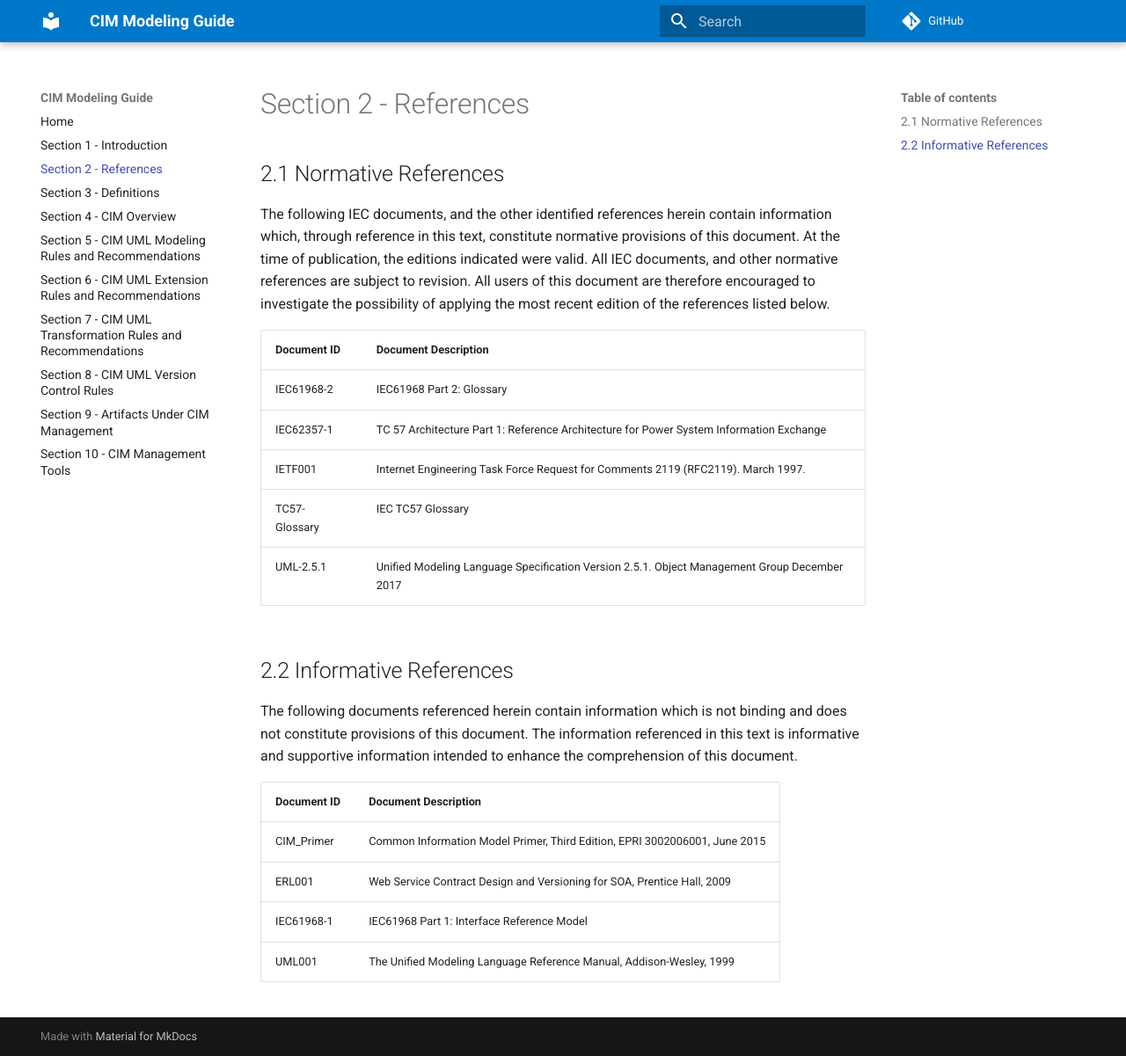
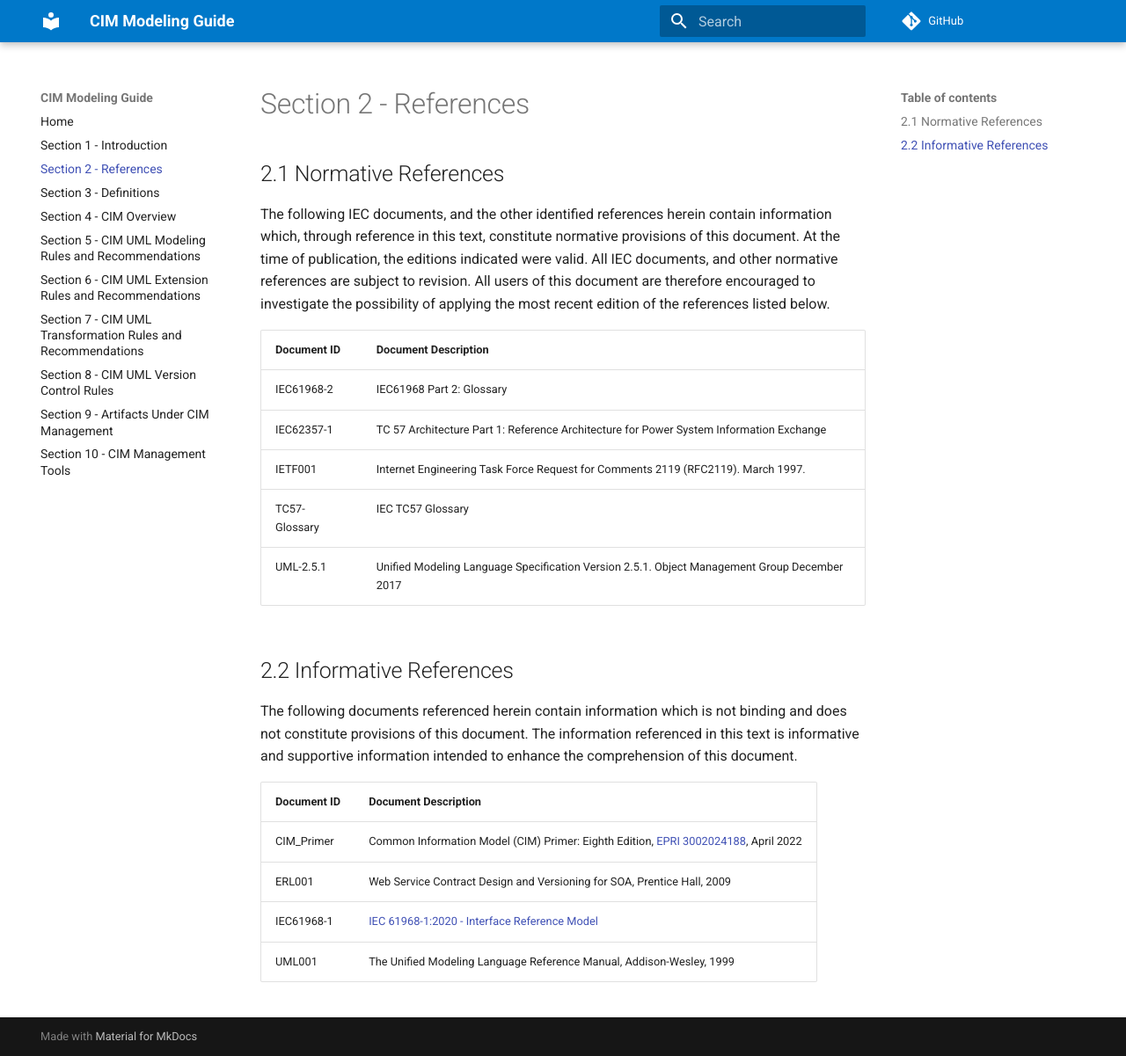
Before and after one commit to cimug-org/cim-modeling-guide, an MkDocs documentation site: the page built from docs/section2-references.md, in a window 1280 px wide and 1201 px high. Shown: the whole window at 88% size. Built offline with MkDocs 1.6.1 and Material for MkDocs 9.7.7, drawn with Linux system fonts in a browser that asks for light colours; comment, search, counter and statistics services are not loaded.

Commit message:
Update section2-references.md

```diff
--- a/docs/section2-references.md
+++ b/docs/section2-references.md
@@ -4,21 +4,21 @@
 
 The following IEC documents, and the other identified references herein contain information which, through reference in this text, constitute normative provisions of this document. At the time of publication, the editions indicated were valid. All IEC documents, and other normative references are subject to revision. All users of this document are therefore encouraged to investigate the possibility of applying the most recent edition of the references listed below.
 
-| **Document ID** | **Document Description**                                                                     |
-|-----------------|----------------------------------------------------------------------------------------------|
-| IEC61968-2      | IEC61968 Part 2: Glossary                                                                    |
-| IEC62357-1      | TC 57 Architecture Part 1: Reference Architecture for Power System Information Exchange      |
-| IETF001         | Internet Engineering Task Force Request for Comments 2119 (RFC2119). March 1997.             |
-| TC57-Glossary   | IEC TC57 Glossary                                                                            |
-| UML-2.5.1       | Unified Modeling Language Specification Version 2.5.1. Object Management Group December 2017 |
+| **Document ID** | **Document Description** |
+|-----------------|--------------------------|
+| IEC61968-2 | IEC61968 Part 2: Glossary |
+| IEC62357-1 | TC 57 Architecture Part 1: Reference Architecture for Power System Information Exchange |
+| IETF001 | Internet Engineering Task Force Request for Comments 2119 (RFC2119). March 1997. |
+| TC57-Glossary | IEC TC57 Glossary |
+| UML-2.5.1 | Unified Modeling Language Specification Version 2.5.1. Object Management Group December 2017 |
 
 ## 2.2 Informative References
 
 The following documents referenced herein contain information which is not binding and does not constitute provisions of this document. The information referenced in this text is informative and supportive information intended to enhance the comprehension of this document.
 
-| **Document ID** | **Document Description**                                                   |
-|-----------------|----------------------------------------------------------------------------|
-| CIM_Primer      | Common Information Model Primer, Third Edition, EPRI 3002006001, June 2015 |
-| ERL001          | Web Service Contract Design and Versioning for SOA, Prentice Hall, 2009    |
-| IEC61968-1      | IEC61968 Part 1: Interface Reference Model                                 |
-| UML001          | The Unified Modeling Language Reference Manual, Addison-Wesley, 1999       |
+| **Document ID** | **Document Description** |
+|-----------------|--------------------------|
+| CIM_Primer | Common Information Model (CIM) Primer: Eighth Edition, [EPRI 3002024188](https://www.epri.com/research/products/000000003002006001), April 2022 |
+| ERL001 | Web Service Contract Design and Versioning for SOA, Prentice Hall, 2009 |
+| IEC61968-1 | [IEC 61968-1:2020 - Interface Reference Model](https://webstore.iec.ch/publication/32542) |
+| UML001 | The Unified Modeling Language Reference Manual, Addison-Wesley, 1999 |
```
